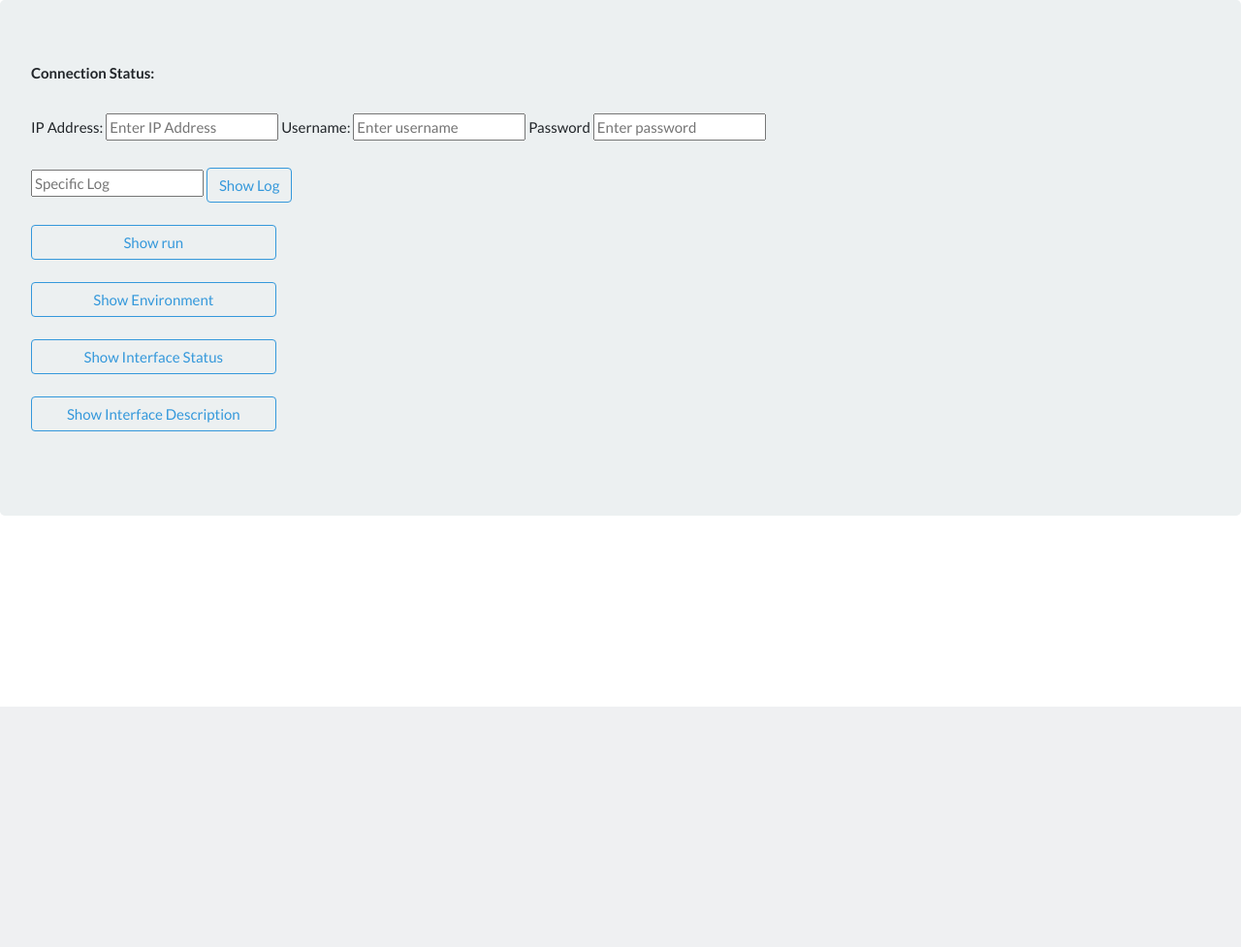
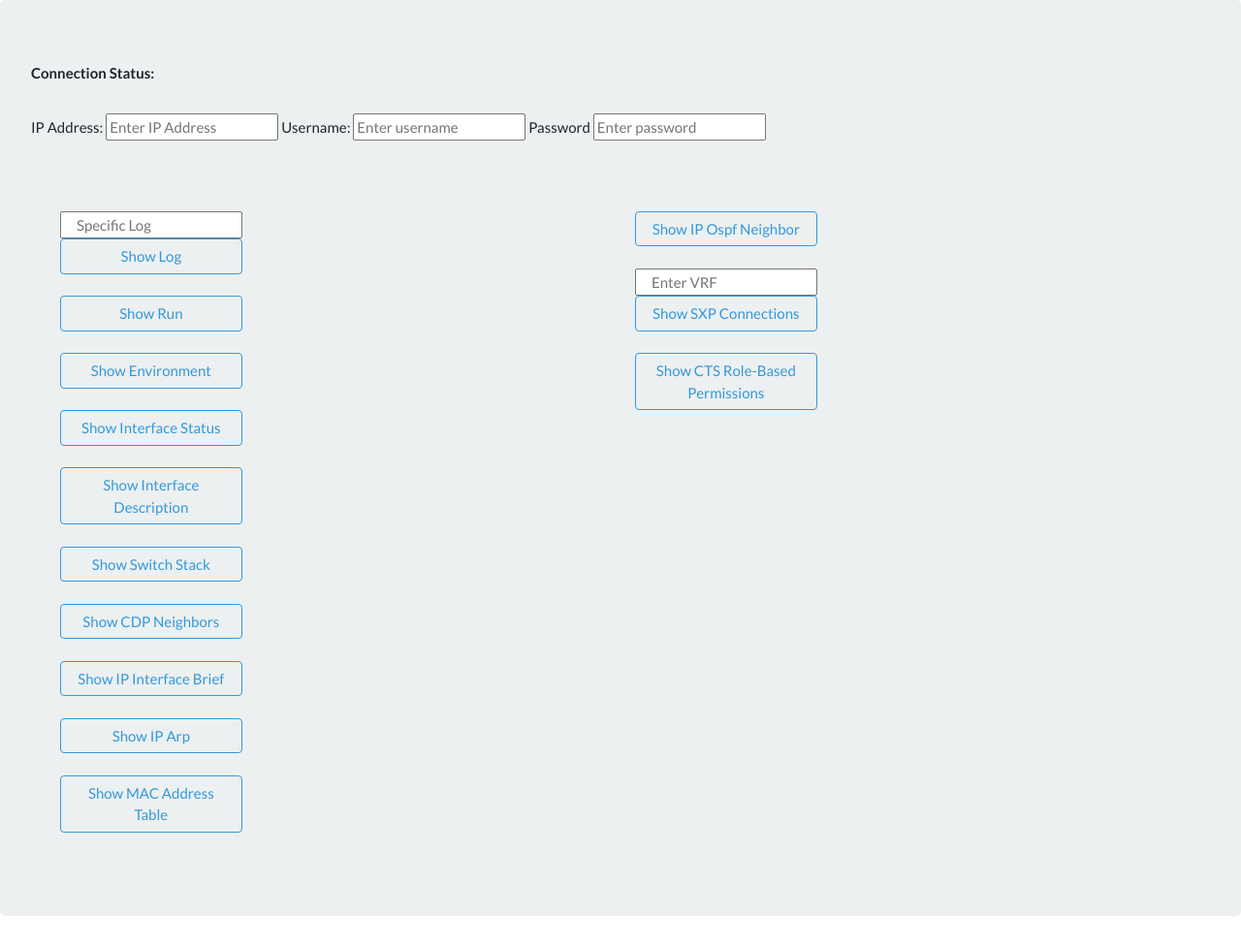
Before and after one commit to zoliron/Flask, a Flask app: page /switchCommandsRedirect in a window 1280 px wide. Shown: the part 71-1048 px from the top of the page at 97% size. Before the commit the page ends 800 px from the top, so only its background shows below. Run offline with Flask 2, Linux system fonts and the light colour scheme; a user stored in the database is signed in; some libraries are stand-ins or nearby versions.

Commit message:
Multiple commands addition with division fixes

```diff
--- a/App.py
+++ b/App.py
@@ -99,6 +99,16 @@ def switchCommand():
     command = request.form['command']
     if 'show log' in command:
         command = command + request.form['specificLog']
+        print(command)
+        output = newSwitch.sendCommand(command)
+        if output == "Switch Authentication Failed":
+            return render_template('switchCommands.html', error=output)
+        if output == "":
+            return render_template('output.html', output='No Logs Found')
+        return render_template('output.html', output=output)
+    elif 'vrf' in command:
+        command = command + request.form['specificVRF']
+        print(command)
         output = newSwitch.sendCommand(command)
         if output == "Switch Authentication Failed":
             return render_template('switchCommands.html', error=output)
@@ -106,6 +116,7 @@ def switchCommand():
             return render_template('output.html', output='No Logs Found')
         return render_template('output.html', output=output)
     else:
+        print(command)
         output = newSwitch.sendCommand(command)
         if output == "Switch Authentication Failed":
             return render_template('switchCommands.html', error=output)
--- a/templates/switchCommands.html
+++ b/templates/switchCommands.html
@@ -5,22 +5,34 @@
     <b><label>Connection Status: </label></b>
     {{ error }}
     <br><br>
-    <div class="btn-group-vertical">
     <form action="/switchCommand" method="post">
         <label>IP Address: </label>
         <input type="text" placeholder="Enter IP Address" name="ipAddress">
         <label>Username: </label>
         <input type="text" placeholder="Enter username" name="username">
         <label>Password </label>
-            <input type="password" placeholder="Enter password" name="password"><br><br>
-
-            <input type="text" placeholder="Specific Log" name="specificLog">
-            <button type="submit" class="btn btn-outline-info" name="command" value="show log | i ">Show Log</button><br><br>
-            <button type="submit" class="btn btn-outline-info col-md-4" name="command" value="show run">Show run</button><br><br>
+        <input type="password" placeholder="Enter password" name="password"><br><br><br><br>
+        <div class="btn-group col-md-12">
+            <div class="col-md-6">
+                <input type="text" placeholder="Specific Log" name="specificLog" class="col-md-4"><br>
+                <button type="submit" class="btn btn-outline-info col-md-4" name="command" value="show log | i ">Show Log</button><br><br>
+                <button type="submit" class="btn btn-outline-info col-md-4" name="command" value="show run">Show Run</button><br><br>
                 <button type="submit" class="btn btn-outline-info col-md-4" name="command" value="show env all">Show Environment</button><br><br>
                 <button type="submit" class="btn btn-outline-info col-md-4" name="command" value="show interface status">Show Interface Status</button><br><br>
                 <button type="submit" class="btn btn-outline-info col-md-4" name="command" value="show interface description">Show Interface Description</button><br><br>
+                <button type="submit" class="btn btn-outline-info col-md-4" name="command" value="show switch">Show Switch Stack</button><br><br>
+                <button type="submit" class="btn btn-outline-info col-md-4" name="command" value="show cdp neighbors">Show CDP Neighbors</button><br><br>
+                <button type="submit" class="btn btn-outline-info col-md-4" name="command" value="show ip int br | ex un">Show IP Interface Brief</button><br><br>
+                <button type="submit" class="btn btn-outline-info col-md-4" name="command" value="show ip arp">Show IP Arp</button><br><br>
+                <button type="submit" class="btn btn-outline-info col-md-4" name="command" value="show mac address-table">Show MAC Address Table</button><br><br>
+            </div>
+            <div class="col-md-6">
+                <button type="submit" class="btn btn-outline-info col-md-4" name="command" value="show ip ospf neighbor">Show IP Ospf Neighbor</button><br><br>
+                <input type="text" placeholder="Enter VRF" name="specificVRF" class="col-md-4"><br>
+                <button type="submit" class="btn btn-outline-info col-md-4" name="command" value="show cts sxp connections vrf ">Show SXP Connections</button><br><br>
+                <button type="submit" class="btn btn-outline-info col-md-4" name="command" value="show cts role-based permissions ">Show CTS Role-Based Permissions</button><br><br>
+            </div>
+        </div>
     </form>
 </div>
-</div>
 {% endblock %}
```
Lines whose indentation alone changed are shown as unchanged.
